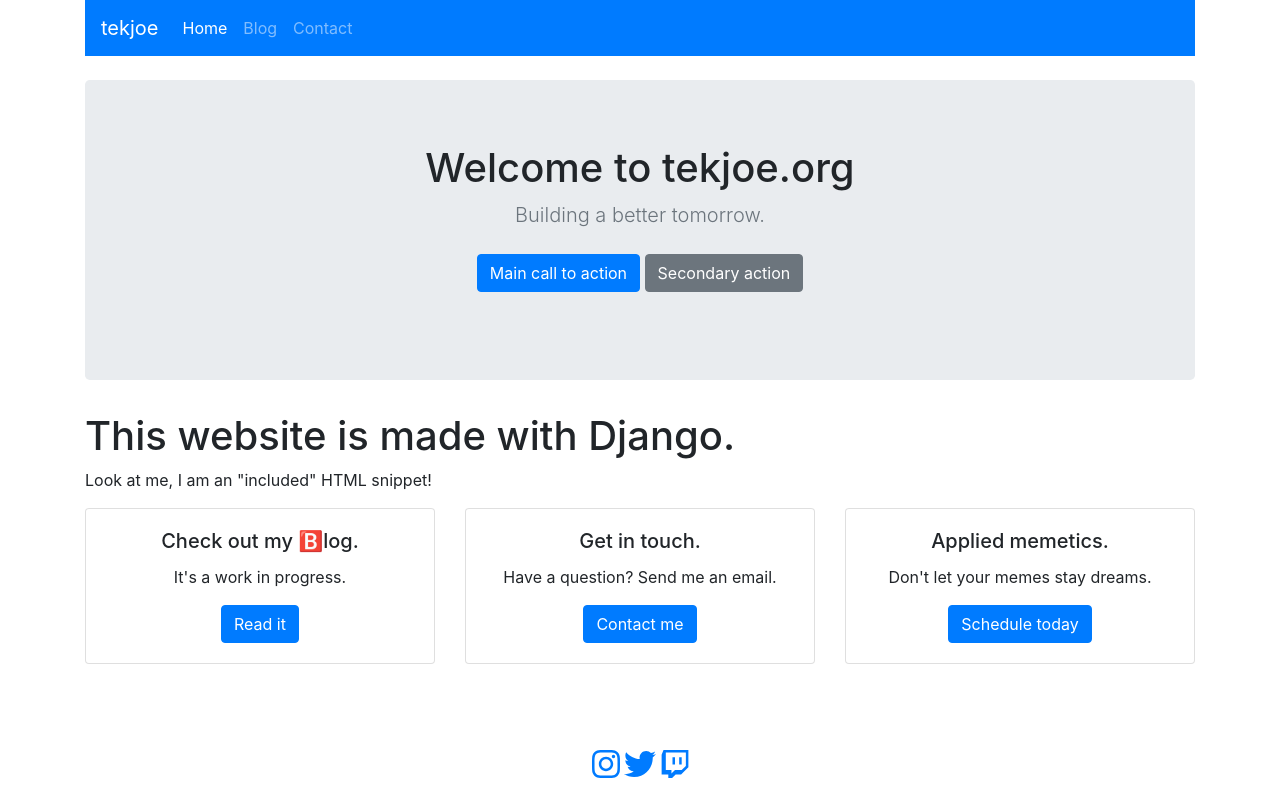
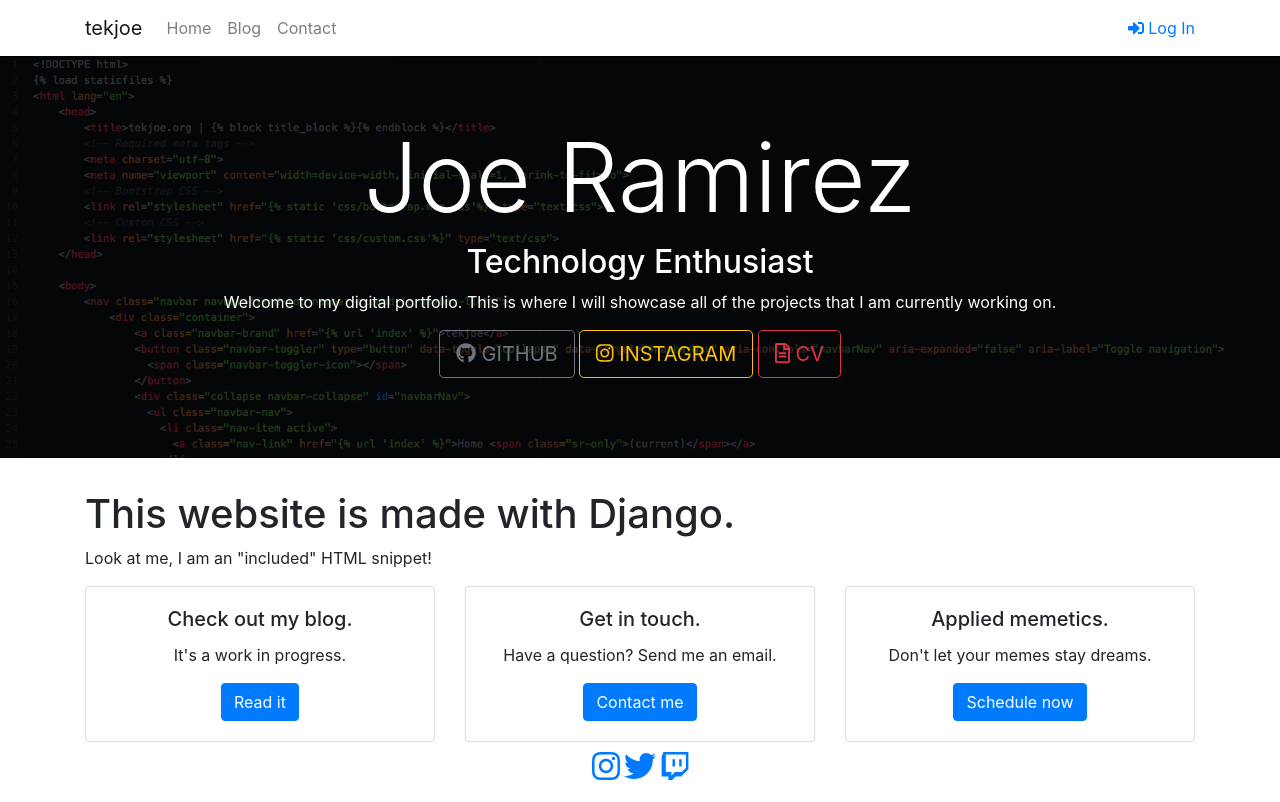
Before and after one commit to tekjoe/django-site, a Django app: page / in a window 1280 px wide. Before the commit the page ends 778 px from the top, so only its background shows below. Run offline with Django 3.2, Linux system fonts and the light colour scheme; some libraries are stand-ins or nearby versions.

Commit message:
Made changes to Index and corresponding CSS.

```diff
--- a/blog/templates/blog/blog.html
+++ b/blog/templates/blog/blog.html
@@ -5,6 +5,7 @@
 Blog
 {% endblock %}
 {% block body_block %}
+<div class="container">
     <div class="row">
     {% for post in posts %}
       <div class="col-sm-4">
@@ -19,4 +20,5 @@ Blog
       </div>
     {% endfor %}
     </div>
+</div>
 {% endblock %}
--- a/personal/static/css/custom.css
+++ b/personal/static/css/custom.css
@@ -15,3 +15,6 @@ body {
   line-height: 60px; /* Vertically center the text there */
   background-color: #ffffff;
 }
+#jt-text {
+    color: white !important;
+}
--- a/personal/templates/personal/base.html
+++ b/personal/templates/personal/base.html
@@ -13,16 +13,16 @@
     </head>
 
     <body>
-        <div class="container">
-            <nav class="mb-4 navbar navbar-expand-lg navbar-dark bg-primary">
+        <nav class="navbar navbar-fixed-top navbar-expand-lg navbar-light">
+            <div class="container">
                 <a class="navbar-brand" href="{% url 'index' %}">tekjoe</a>
                 <button class="navbar-toggler" type="button" data-toggle="collapse" data-target="#navbarNav" aria-controls="navbarNav" aria-expanded="false" aria-label="Toggle navigation">
                   <span class="navbar-toggler-icon"></span>
                 </button>
                 <div class="collapse navbar-collapse" id="navbarNav">
                   <ul class="navbar-nav">
-                    <li class="nav-item active">
-                      <a class="nav-link" href="{% url 'index' %}">Home <span class="sr-only">(current)</span></a>
+                    <li class="nav-item">
+                      <a class="nav-link" href="{% url 'index' %}">Home</a>
                     </li>
                     <li class="nav-item">
                       <a class="nav-link" href="{% url 'blog' %}">Blog</a>
@@ -31,16 +31,23 @@
                       <a class="nav-link" href="{% url 'contact' %}">Contact</a>
                     </li>
                   </ul>
+                  <ul class="nav navbar-nav navbar-light ml-auto">
+                      <li>
+                          <a href="/admin"><i class="fas fa-sign-in-alt"></i> Log In</a>
+                      </li>
+                  </ul>
                 </div>
-            </nav>
+            </div>
+        </nav>
+        <div>
             {%  block body_block %}
             {% endblock %}
         </div>
         <footer class="footer">
           <div class="container" style="text-align:center">
-            <a href="https://www.instagram.com/tekjoe"><i class="fab fa-instagram fa-2x"></i></a>
-            <a href="https://www.twitter.com/wisconsinmates"><i class="fab fa-twitter fa-2x"></i></a>
-            <a href="https://www.twitch.tv/t3kjoe"><i class="fab fa-twitch fa-2x"></i></a>
+            <a href="https://www.instagram.com/tekjoe" target="_blank"><i class="fab fa-instagram fa-2x"></i></a>
+            <a href="https://www.twitter.com/wisconsinmates" target="_blank"><i class="fab fa-twitter fa-2x"></i></a>
+            <a href="https://www.twitch.tv/t3kjoe" target="_blank"><i class="fab fa-twitch fa-2x"></i></a>
           </div>
         </footer>
         <!-- jQuery first, then Tether, then Bootstrap JS. -->
--- a/personal/templates/personal/contact.html
+++ b/personal/templates/personal/contact.html
@@ -5,6 +5,7 @@
 Contact
 {% endblock %}
 {% block body_block %}
+<div class="container">
     <div class="card text-center">
       <div class="card-header">
         Lead Developer
@@ -44,4 +45,5 @@ Contact
     </div>
       </div>
     </div>
+</div>
 {% endblock %}
--- a/personal/templates/personal/includes/jumbotron.html
+++ b/personal/templates/personal/includes/jumbotron.html
@@ -1,14 +1,18 @@
 {% load staticfiles %}
 
 {% block content %}
-<section class="jumbotron text-center">
-  <div class="container">
-    <h1 class="jumbotron-heading">Welcome to tekjoe.org</h1>
-    <p class="lead text-muted">Building a better tomorrow.</p>
-    <p>
-      <a href="#" class="btn btn-primary my-2">Main call to action</a>
-      <a href="#" class="btn btn-secondary my-2">Secondary action</a>
-    </p>
-  </div>
-</section>
+
+<div class="jumbotron jumbotron-fluid text-center" style="background-image:url({% static "img/background.png" %}); background-size:cover">
+    <div class="container">
+        <h1 class="display-1" style="color: white;">Joe Ramirez</h1>
+        <h2 style="color: white;">Technology Enthusiast</h2>
+        <p style="color: white;">Welcome to my digital portfolio. This is where I will showcase all of the projects that I am currently working on. </p>
+        <p>
+          <a href="https://www.github.com/tekjoe" class="btn btn-lg btn-outline-secondary" target="_blank"><i class="fab fa-github"></i> GITHUB</a>
+          <a href="https://www.instagram.com/tekjoe" class="btn btn-lg btn-outline-warning" target="_blank"><i class="fab fa-instagram"></i> INSTAGRAM</a>
+          <a href="{% static "Joseph-Ramirez-Resume-2018.pdf"%}" class="btn btn-lg btn-outline-danger" target="_blank"><i class="far fa-file-alt"></i> CV</a>
+        </p>
+    </div>
+</div>
+
 {% endblock %}
--- a/personal/templates/personal/index.html
+++ b/personal/templates/personal/index.html
@@ -5,13 +5,16 @@
 
 {% block body_block %}
     {% include "personal/includes/jumbotron.html" %}
+    <div class="container">
         <h1>This website is made with Django.</h1>
         {% include "personal/includes/htmlsnippet.html" %}
+    </div>
+    <div class="container">
         <div class="row">
           <div class="col-sm-4">
             <div class="card text-center">
               <div class="card-body">
-            <h5 class="card-title">Check out my 🅱️log.</h5>
+                <h5 class="card-title">Check out my blog.</h5>
                 <p class="card-text">It's a work in progress.</p>
                 <a href="{% url 'blog' %}" class="btn btn-primary">Read it</a>
               </div>
@@ -31,7 +34,8 @@
               <div class="card-body">
                 <h5 class="card-title">Applied memetics.</h5>
                 <p class="card-text">Don't let your memes stay dreams.</p>
-            <a href="#" class="btn btn-primary">Schedule today</a>
+                <a href="#" class="btn btn-primary">Schedule now</a>
+              </div>
             </div>
           </div>
         </div>
```
Also changed, not shown: personal/static/img/background.png (added), 1 other file. Lines whose indentation alone changed are shown as unchanged.
